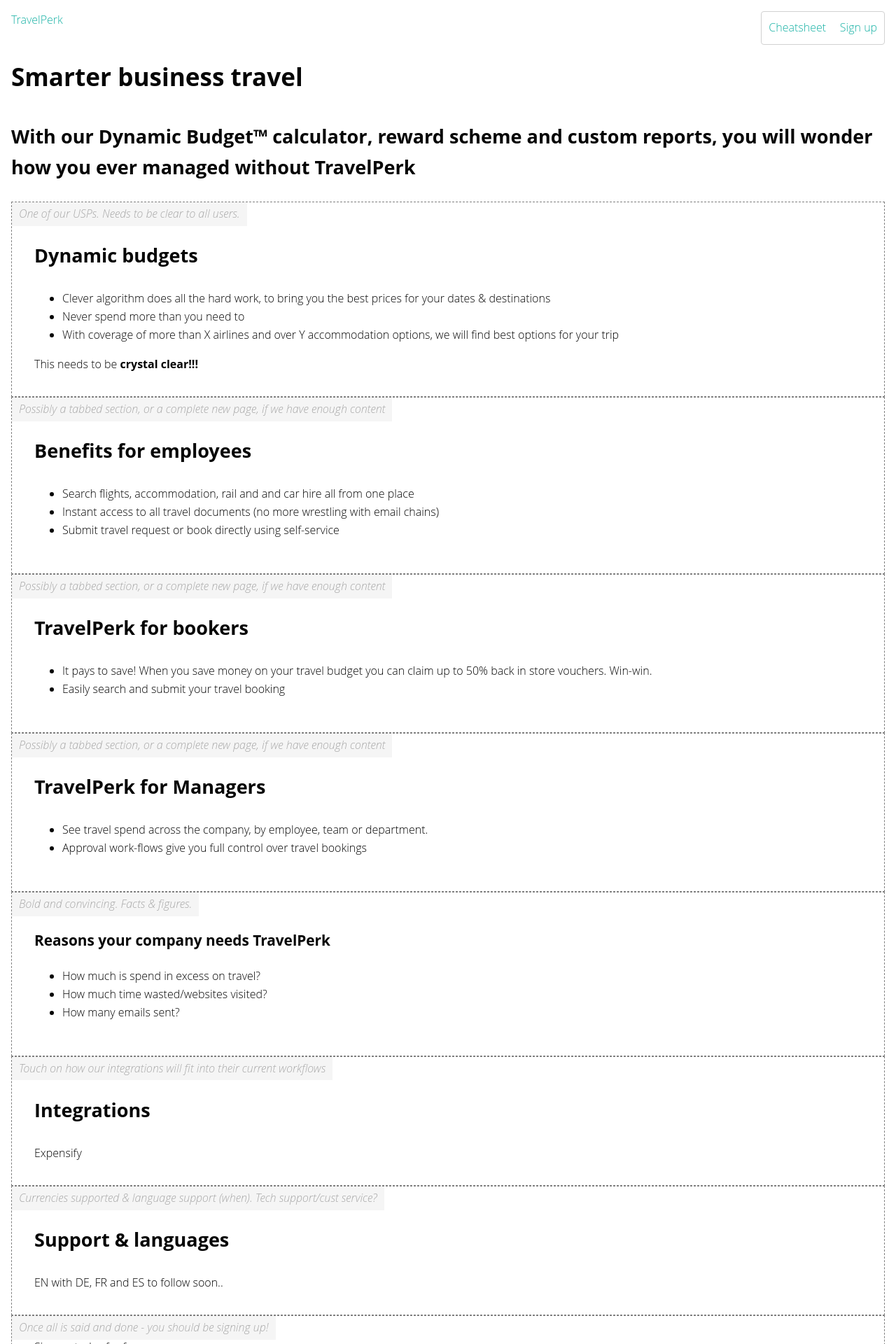
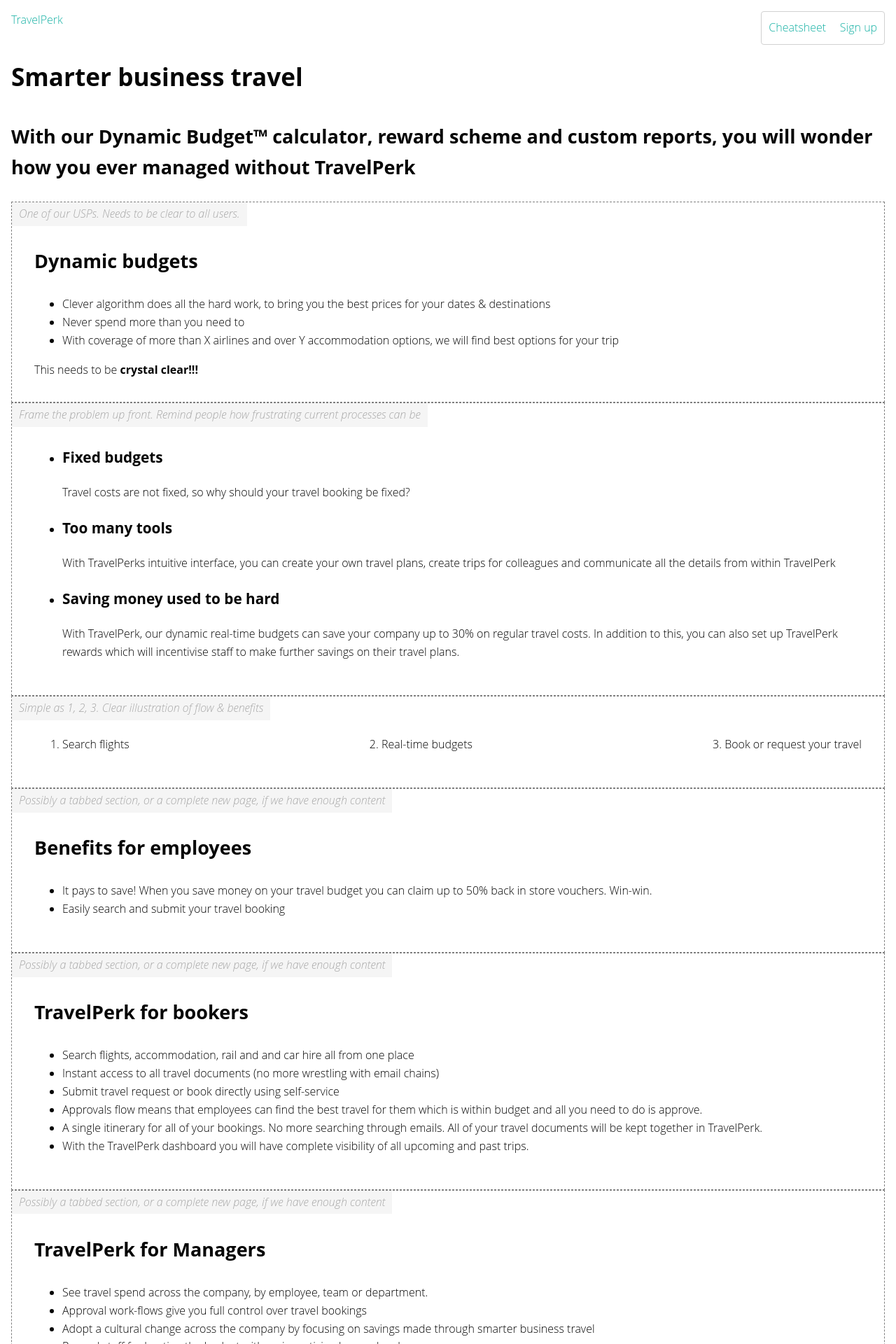
Before and after one commit to northswiss/jekyll-boilerplate, a Jekyll site: the page built from index.html, in a window 1280 px wide. Shown: the top 1920 px of the page at 70% size. Built offline with Jekyll 4.4.1, drawn with Linux system fonts in a browser that asks for light colours; nearby versions of some CDN libraries; some of the changed text lies outside the part shown.

```diff
--- a/_sass/_modifiers.scss
+++ b/_sass/_modifiers.scss
@@ -28,7 +28,7 @@
 
 .block {
   border: 1px dashed $gray;
-  padding: 2em;
+  padding: 2.5em 2em 2em;
   position: relative;
 
   header{
@@ -60,6 +60,12 @@
 @mixin debug($color : red){
   background: yellow !important;
   border: 1px solid $color;
+}
+
+// F
+.flex{
+  display: flex;
+  justify-content:space-between;
 }
 
 // G
--- a/index.html
+++ b/index.html
@@ -15,22 +15,44 @@
     </ul>
     <p>This needs to be <strong>crystal clear!!!</strong></p>
 </div>
-
+<div class="block">
+    <header>Frame the problem up front. Remind people how frustrating current processes can be</header>
+    <ul>
+        <li><h3>Fixed budgets</h3>Travel costs are not fixed, so why should your travel booking be fixed?</li>
+        <li><h3>Too many tools</h3>With TravelPerks intuitive interface, you can create your own travel plans, create trips for colleagues and communicate all the details from within TravelPerk</li>
+        <li><h3>Saving money used to be hard</h3>With TravelPerk, our dynamic real-time budgets can save your company up to 30% on regular travel costs. In addition to this, you can also set up TravelPerk rewards which will incentivise staff to make further savings on their travel plans.</li>
+    </ul>
+</div>
+<div class="block">
+    <header>Simple as 1, 2, 3. Clear illustration of flow & benefits</header>
+    <ol class="flex">
+        <li>Search flights</li>
+        <li>Real-time budgets</li>
+        <li>Book or request your travel</li>
+    </ol>
+</div>
 <div class="block">
     <header>Possibly a tabbed section, or a complete new page, if we have enough content</header>
     <h2>Benefits for employees</h2>
     <ul>
-        <li>Search flights, accommodation, rail and and car hire all from one place</li>
-        <li>Instant access to all travel documents (no more wrestling with email chains)</li>
-        <li>Submit travel request or book directly using self-service</li>
+        <li>It pays to save! When you save money on your travel budget you can claim up to 50% back in store vouchers. Win-win.</li>
+        <li>Easily search and submit your travel booking</li>
     </ul>
 </div>
 <div class="block">
     <header>Possibly a tabbed section, or a complete new page, if we have enough content</header>
     <h2>TravelPerk for bookers</h2>
     <ul>
-        <li>It pays to save! When you save money on your travel budget you can claim up to 50% back in store vouchers. Win-win.</li>
-        <li>Easily search and submit your travel booking</li>
+        <li>Search flights, accommodation, rail and and car hire all from one place</li>
+        <li>Instant access to all travel documents (no more wrestling with email chains)</li>
+        <li>Submit travel request or book directly using self-service</li>
+        <li>Approvals flow means that employees can find the best travel for them which is within budget and all you
+            need to do is approve.
+        </li>
+        <li>A single itinerary for all of your bookings. No more searching through emails. All of your travel documents
+            will be kept together in TravelPerk.
+        </li>
+        <li>With the TravelPerk dashboard you will have complete visibility of all upcoming and past trips.</li>
     </ul>
 </div>
 <div class="block">
@@ -39,6 +61,9 @@
     <ul>
         <li>See travel spend across the company, by employee, team or department.</li>
         <li>Approval work-flows give you full control over travel bookings</li>
+        <li>Adopt a cultural change across the company by focusing on savings made through smarter business travel</li>
+        <li>Reward staff for beating the budget with an incentivised rewards scheme</li>
+        <li>Payment options to suit your business. Add company cards, get invoiced monthly...</li>
     </ul>
 </div>
 <div class="block">
@@ -62,5 +87,6 @@
 </div>
 <div class="block">
     <header>Once all is said and done - you should be signing up!</header>
-    Sign up today for free...
+    <p>Sign up today for free...</p>
+    <p>First 50 employees free, then only $100/month beyond that</p>
 </div>
```
Also changed, not shown: .travis.yml (added), 1 other file.
